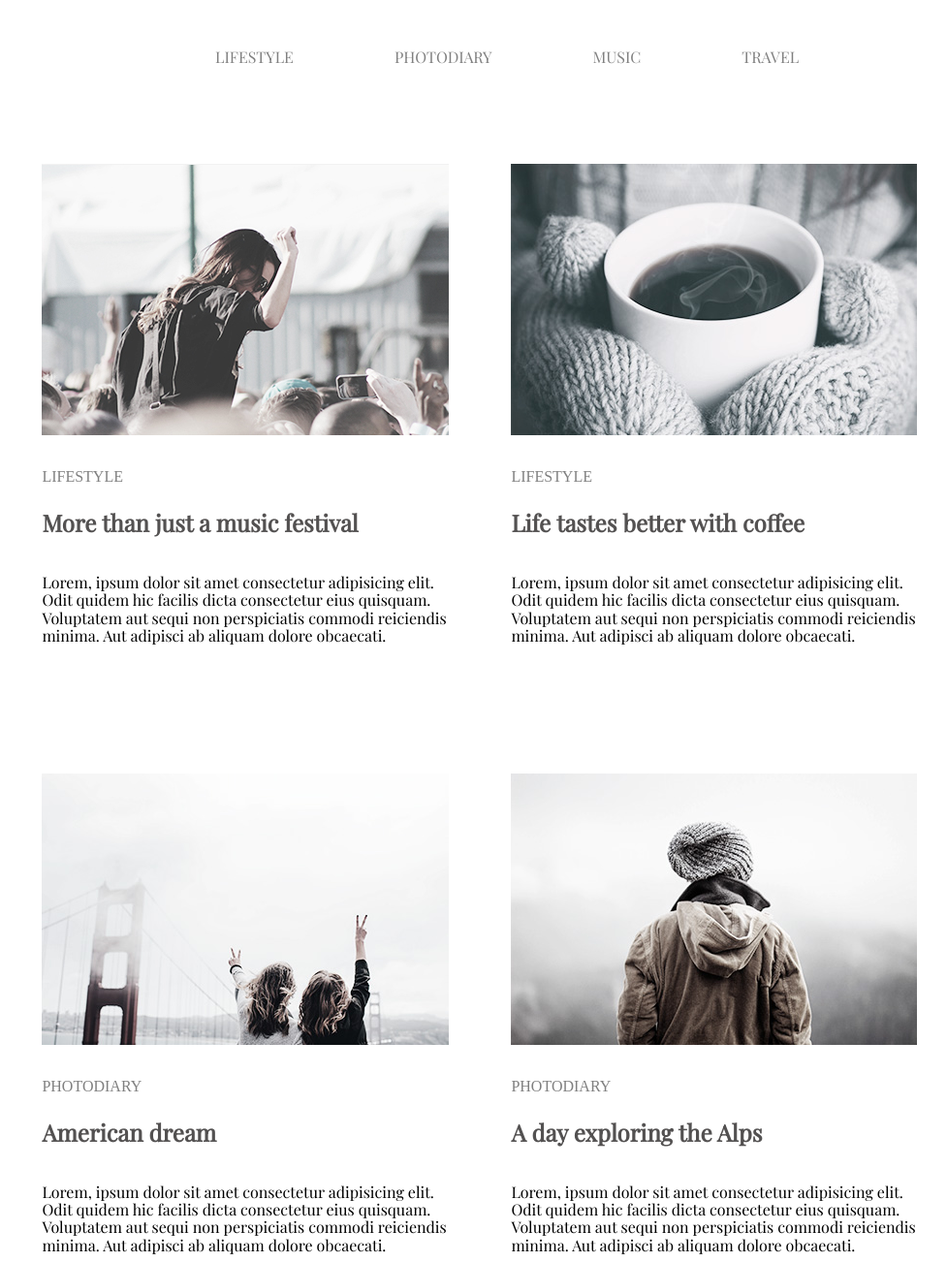
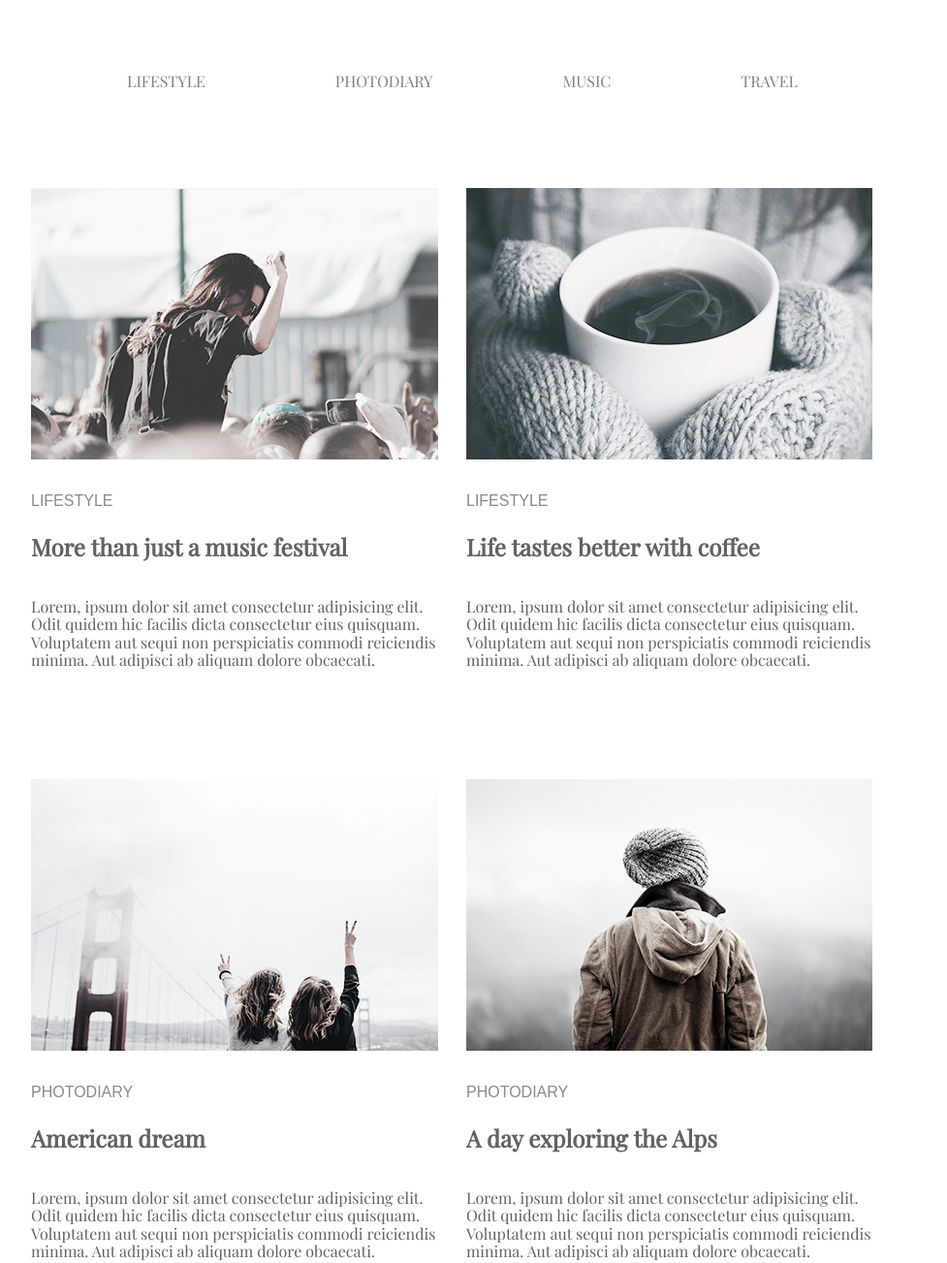
Before and after one commit to MaksimMaksimenko1997/sumrak, a plain HTML site: page module3/index.html in a window 1280 px wide. Shown: the top 1303 px of the page at 97% size, without its empty margins (183-1160 px from the left). Drawn offline with nearby package versions, Linux system fonts and the light colour scheme.

Commit message:
module-3_rework

```diff
--- a/module3/css/styles.css
+++ b/module3/css/styles.css
@@ -1,16 +1,25 @@
 #container {
-  padding-left: 13%;
-  margin-top: 100px;
+width: 900px;
+margin: 0 auto;
+}
+
+nav{
+  margin-bottom: 100px;
+  margin-top: 75px;
 }
 
 #menu {
-  margin-left: 265px;
-  margin-top: 50px;
+  margin: 0 auto;
+  text-align: center;
 }
 
 .link {
   display: inline-block;
-  margin-left: 100px;
+  margin-right: 130px;
+}
+
+.link:last-child{
+  margin: 0;
 }
 
 .link a {
@@ -27,34 +36,48 @@
   display: inline-block;
   width: 420px;
   height: 480px;
-  margin-left: 60px;
-  font-family: Playfair Display;
+  margin-left: 25px;
+  font-family: Playfair Display ,Arial;
+}
+
+.block:nth-last-child(n+3){
+margin-bottom: 130px;
 }
 
 .block h2 {
   margin-bottom: 38px;
-  color: #535151;
+  color: #626262;
 }
 
-.block2 {
-  margin-top: 132px;
+.text-p {
+  color: #626262;
 }
 
 .text {
   margin-top: 30px;
   margin-bottom: 25px;
-  font-family: Ubuntu Light;
-  color: gray;
+  font-family: Ubuntu Light ,Arial;
+  color: #898989;
 }
 
 .text:hover {
   color: blue;
 }
 
+.text, a{
+  text-transform: uppercase;
+}
+
 #btn {
   background: none;
   padding: 25px 35px;
   border: 1px black solid;
-  margin: 55px 0 70px 45%;
-  font-family: Playfair Display;
+  margin-top: 55px;
+  /* width: 165px; */
+  font-family: Playfair Display ,Arial;
 }
+
+#button-container{
+  width: 100%;
+  text-align: center;
+}
--- a/module3/index.html
+++ b/module3/index.html
@@ -11,20 +11,20 @@
     <title>Module-3</title>
   </head>
   <body>
-      <nav id="menu">
-        <ul>
-          <li class="link"><a href="#">LIFESTYLE</a></li>
-          <li class="link"><a href="#">PHOTODIARY</a></li>
-          <li class="link"><a href="#">MUSIC</a></li>
-          <li class="link"><a href="#">TRAVEL</a></li>
+      <nav>
+        <ul id="menu">
+          <li class="link"><a href="#">Lifestyle</a></li>
+          <li class="link"><a href="#">Photodiary</a></li>
+          <li class="link"><a href="#">Music</a></li>
+          <li class="link"><a href="#">Travel</a></li>
         </ul>
       </nav>
     <div id="container">
       <div class="block">
       <img src="./img/image.jpg" alt="" />
-      <p class="text">LIFESTYLE</p>
+      <p class="text">Lifestyle</p>
       <h2>More than just a music festival</h2>
-      <p>
+      <p class="text-p">
         Lorem, ipsum dolor sit amet consectetur adipisicing elit. Odit quidem
         hic facilis dicta consectetur eius quisquam. Voluptatem aut sequi non
         perspiciatis commodi reiciendis minima. Aut adipisci ab aliquam dolore
@@ -33,53 +33,53 @@
     </div>
     <div class="block">
       <img src="./img/image2.jpg" alt="" />
-      <p class="text">LIFESTYLE</p>
+      <p class="text">Lifestyle</p>
       <h2>Life tastes better with coffee</h2>
-      <p>
+      <p class="text-p">
         Lorem, ipsum dolor sit amet consectetur adipisicing elit. Odit quidem
         hic facilis dicta consectetur eius quisquam. Voluptatem aut sequi non
         perspiciatis commodi reiciendis minima. Aut adipisci ab aliquam dolore
         obcaecati.
       </p>
     </div>
-    <div class="block block2">
+    <div class="block">
       <img src="./img/image3.jpg" alt="" />
-      <p class="text">PHOTODIARY</p>
+      <p class="text">Photodiary</p>
       <h2>American dream</h2>
-      <p>
+      <p class="text-p">
         Lorem, ipsum dolor sit amet consectetur adipisicing elit. Odit quidem
         hic facilis dicta consectetur eius quisquam. Voluptatem aut sequi non
         perspiciatis commodi reiciendis minima. Aut adipisci ab aliquam dolore
         obcaecati.
       </p>
     </div>
-    <div class="block block2">
+    <div class="block">
       <img src="./img/image4.jpg" alt="" />
-      <p class="text">PHOTODIARY</p>
+      <p class="text">Photodiary</p>
       <h2>A day exploring the Alps</h2>
-      <p>
+      <p class="text-p">
         Lorem, ipsum dolor sit amet consectetur adipisicing elit. Odit quidem
         hic facilis dicta consectetur eius quisquam. Voluptatem aut sequi non
         perspiciatis commodi reiciendis minima. Aut adipisci ab aliquam dolore
         obcaecati.
       </p>
     </div>
-    <div class="block block2">
+    <div class="block">
       <img src="./img/image5.jpg" alt="" />
-      <p class="text">LIFESTYLE</p>
+      <p class="text">Lifestyle</p>
       <h2>Top 10 song for running</h2>
-      <p>
+      <p class="text-p">
         Lorem, ipsum dolor sit amet consectetur adipisicing elit. Odit quidem
         hic facilis dicta consectetur eius quisquam. Voluptatem aut sequi non
         perspiciatis commodi reiciendis minima. Aut adipisci ab aliquam dolore
         obcaecati.
       </p>
     </div>
-    <div class="block block2">
+    <div class="block">
       <img src="./img/image6.jpg" alt="" />
-      <p class="text">LIFESTYLE</p>
+      <p class="text">Lifestyle</p>
       <h2>Cold winter days</h2>
-      <p>
+      <p class="text-p">
         Lorem, ipsum dolor sit amet consectetur adipisicing elit. Odit quidem
         hic facilis dicta consectetur eius quisquam. Voluptatem aut sequi non
         perspiciatis commodi reiciendis minima. Aut adipisci ab aliquam dolore
@@ -87,6 +87,8 @@
       </p>
     </div>
   </div>
+  <div id="button-container">
     <button type="button" id="btn">Load more</button>
+  </div>
   </body>
 </html>
```
